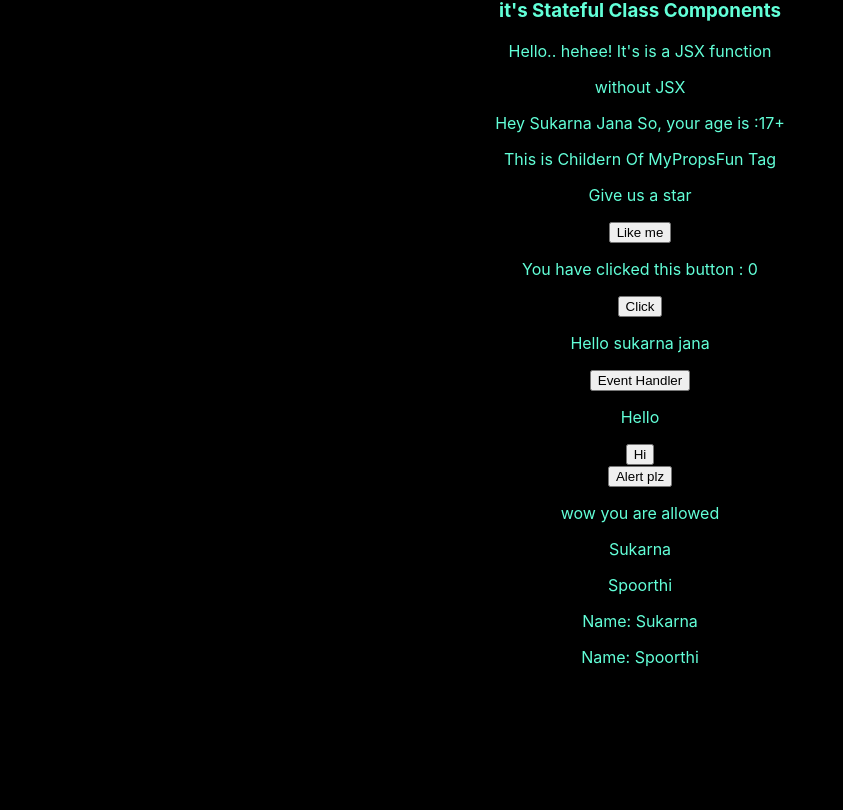
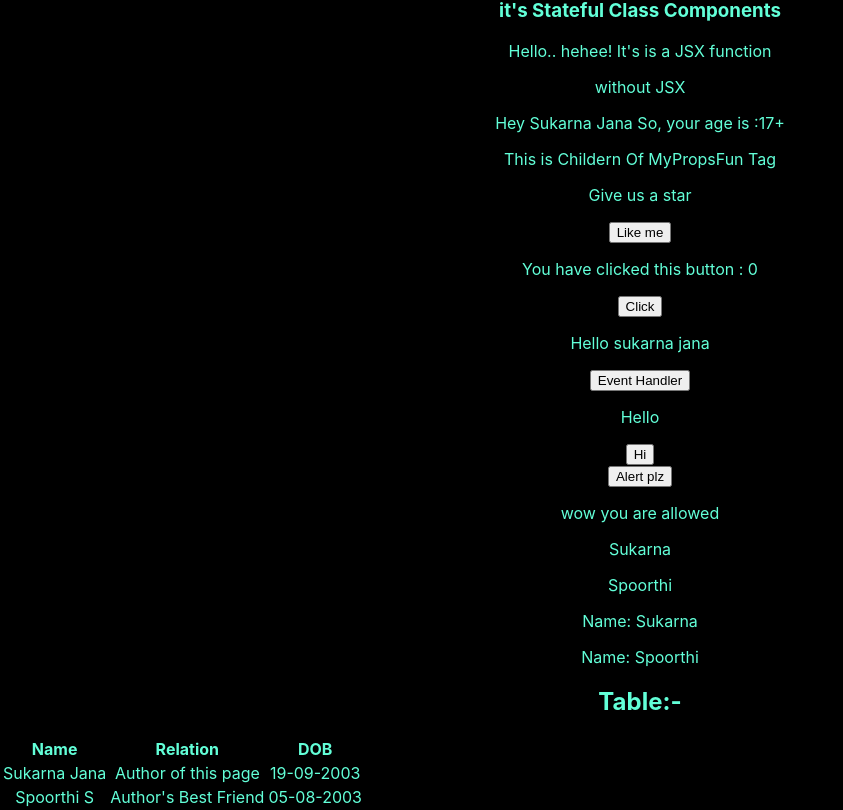
Before and after one commit to Sukarnascience/Full-Stack_JS-React, a React (Create React App) app in the folder demo/: page / in a window 1280 px wide. Shown: the part 319-1129 px from the top of the page, without its empty margins (0-843 px from the left). Before the commit the page ends 1002 px from the top, so only its background shows below. Built offline with nearby package versions, Linux system fonts and the light colour scheme.

Commit message:
Used Fragment

```diff
--- a/demo/src/App.js
+++ b/demo/src/App.js
@@ -17,6 +17,7 @@ import Parents from './components/parents';
 import MyCondition from './components/workwithconditon';
 import MyList from './components/workingwithList';
 import MainForm from './components/submitForm';
+import MyTable from './components/TableHead';
 
 import myStyleModule from './components/myStyle.module.css';
 
@@ -60,6 +61,7 @@ function App() {
       <Parents/>
       <MyCondition/>
       <MyList/>
+      <MyTable/>
     </div>
   );
 }
--- /dev/null
+++ b/demo/src/components/TableData.js
@@ -0,0 +1,20 @@
+import React from 'react';
+
+function TableData(){
+    return(
+        <React.Fragment>
+            <tr>
+                <td>Sukarna Jana</td>
+                <td>Author of this page</td>
+                <td>19-09-2003</td>
+            </tr>
+            <tr>
+                <td>Spoorthi S</td>
+                <td>Author's Best Friend</td>
+                <td>05-08-2003</td>
+            </tr>
+        </React.Fragment>
+    )
+}
+
+export default TableData;
--- /dev/null
+++ b/demo/src/components/TableHead.js
@@ -0,0 +1,22 @@
+import React from 'react';
+import TableData from './TableData';
+
+function MyTable(){
+    return(
+        <div>
+            <h2>Table:-</h2>
+            <table>
+                <tbody>
+                    <tr>
+                        <th>Name</th>
+                        <th>Relation</th>
+                        <th>DOB</th>
+                    </tr>
+                    <TableData/>
+                </tbody>
+            </table>
+        </div>
+    )
+}
+
+export default MyTable;
```
Also changed, not shown: 1 other file (tests, documents, lock files or other folders).
